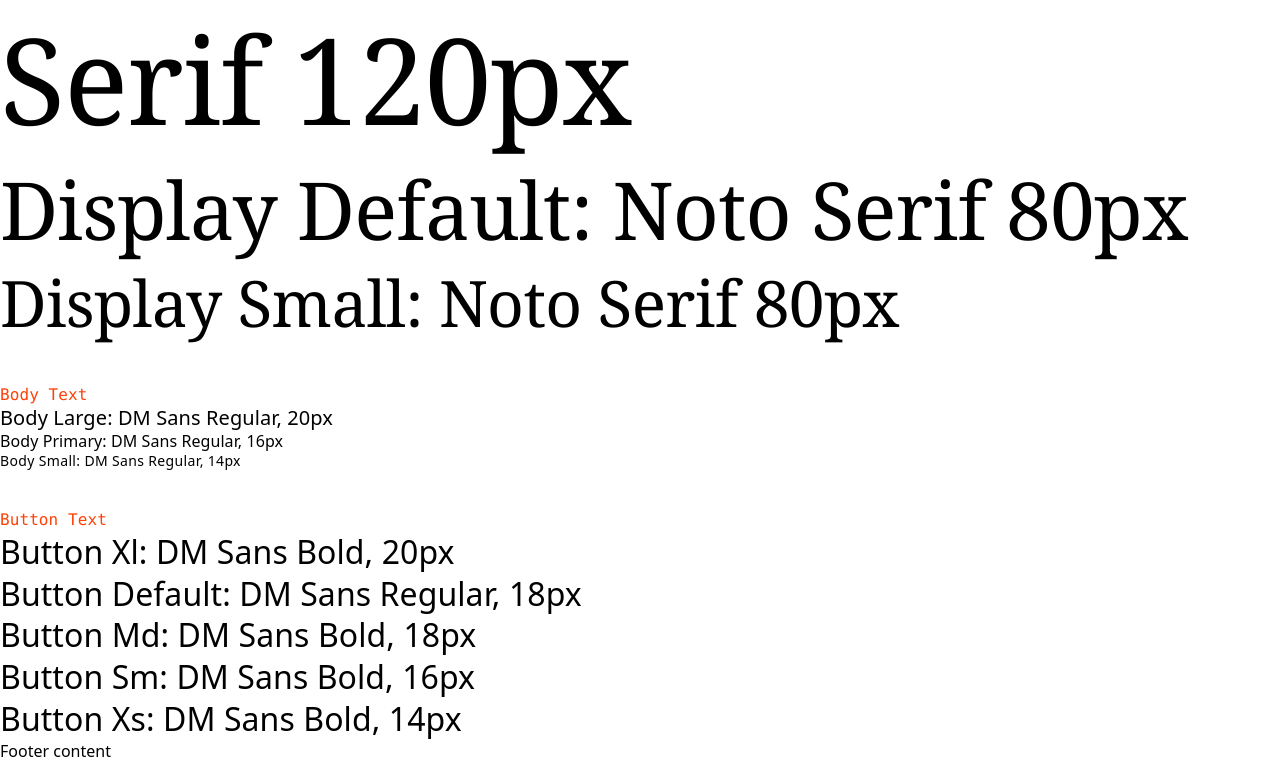
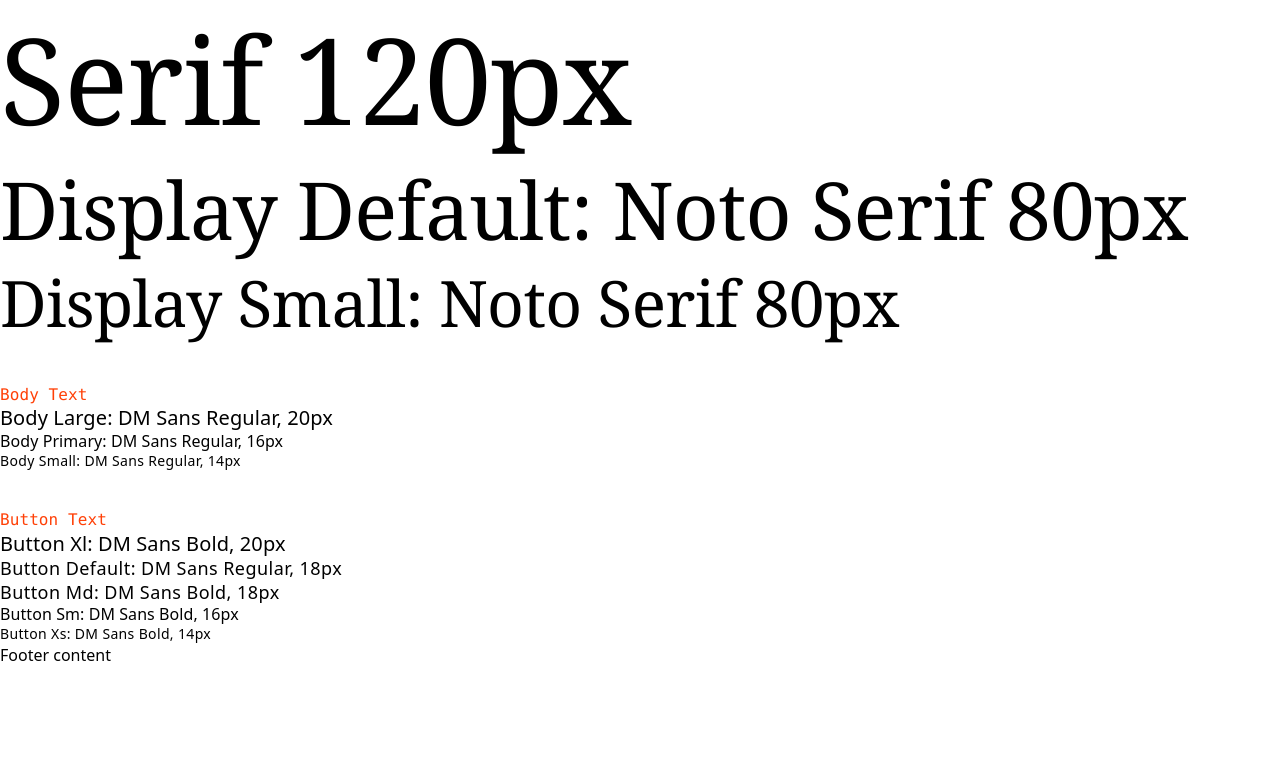
Before and after one commit to johnhoysa/styleguide-react, a React (Create React App) app: page /typography in a window 1280 px wide. Shown: the part 473-1236 px from the top of the page. After the commit the page ends 1140 px from the top, so only its background shows below. Built offline with nearby package versions, Linux system fonts and the light colour scheme.

Commit message:
Fixed styles for button text within style guide

```diff
--- a/src/styleguide/Typography.js
+++ b/src/styleguide/Typography.js
@@ -45,27 +45,27 @@
       <Text
         Tag="p"
         text="Button Xl: DM Sans Bold, 20px"
-        type="button-text-xl"
+        type="button-xl !p-0"
       />
       <Text
         Tag="p"
         text="Button Default: DM Sans Regular, 18px"
-        type="button-text-default"
+        type="button-default !p-0"
       />
       <Text
         Tag="p"
         text="Button Md: DM Sans Bold, 18px"
-        type="button-text-md"
+        type="button-md !p-0"
       />
       <Text
         Tag="p"
         text="Button Sm: DM Sans Bold, 16px"
-        type="button-text-sm"
+        type="button-sm !p-0"
       />
       <Text
         Tag="p"
         text="Button Xs: DM Sans Bold, 14px"
-        type="button-text-xs"
+        type="button-xs !p-0"
       />
     </div>
   );
```
